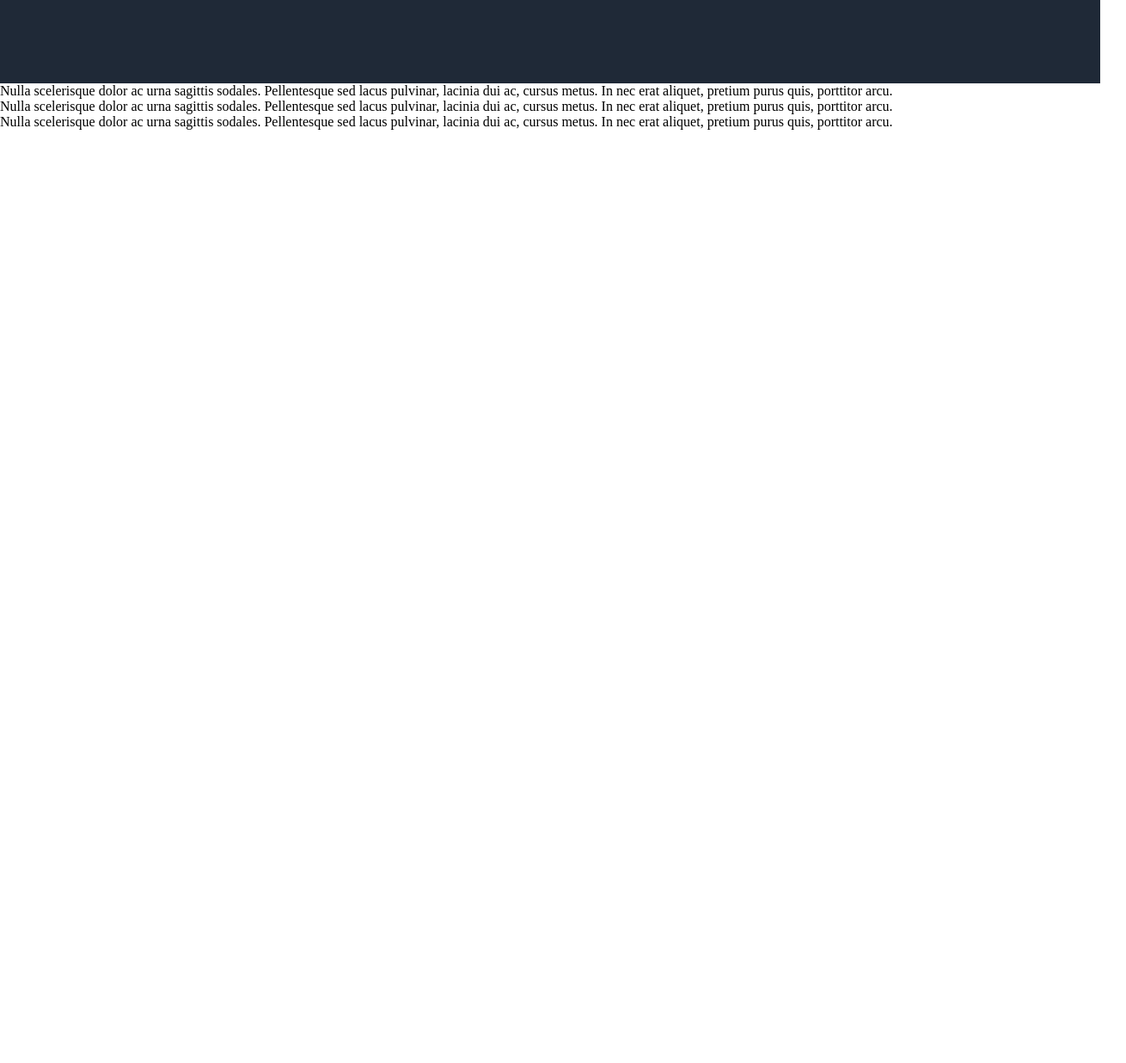
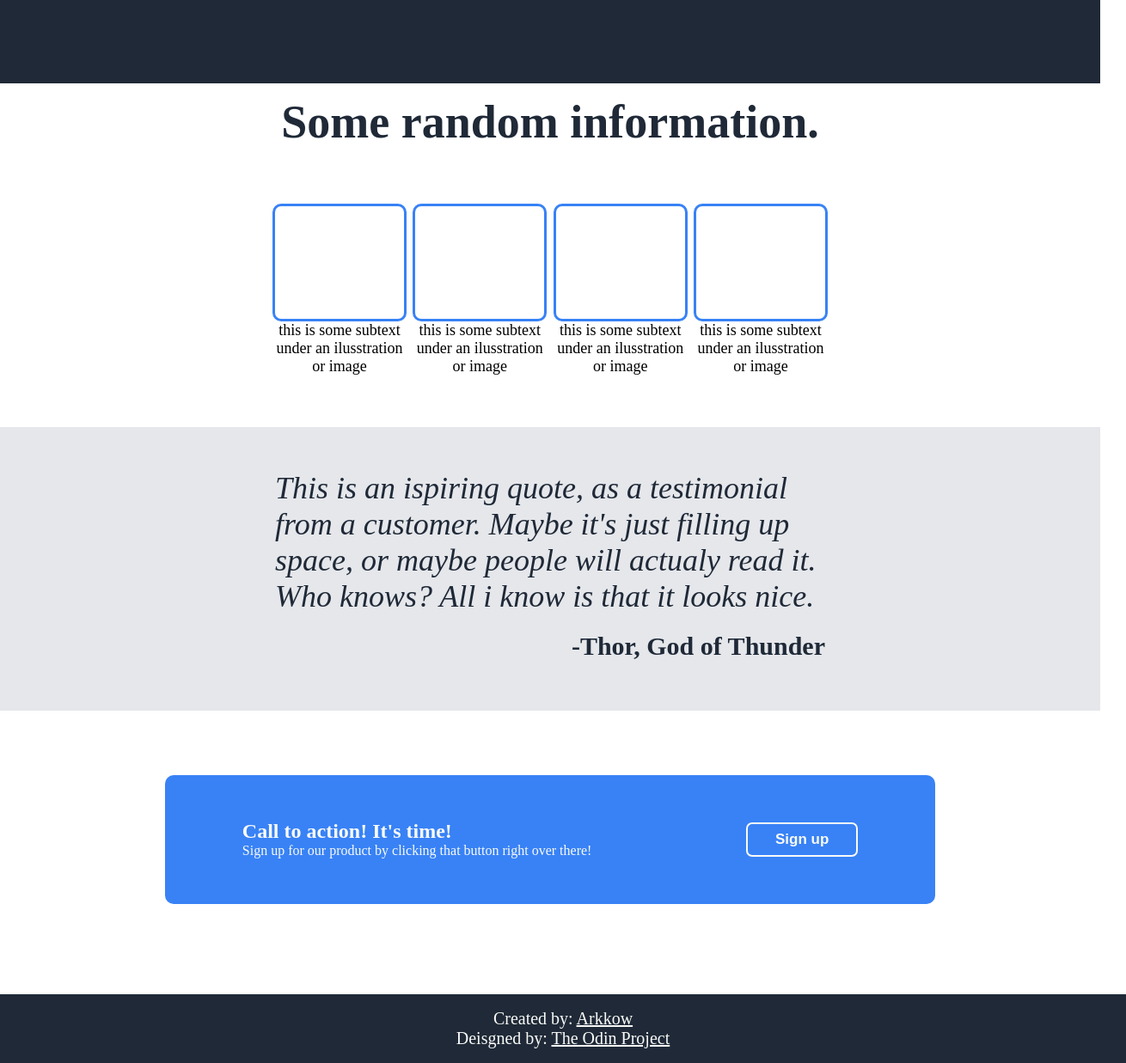
Before and after one commit to Arkkow/odin_Project-Landing-Page, a plain HTML site: page index.html in a window 1280 px wide. Shown: the part 399-1636 px from the top of the page at 86% size, 1310 px wide, since content can reach past the window. Before the commit the page ends 800 px from the top, so only its background shows below. Drawn offline with Linux system fonts and the light colour scheme.

Commit message:
feat: :art: Adding missing page parts
I added the missing divs and their format in css.

article-picture  article-quote   action   footer

```diff
--- a/index.html
+++ b/index.html
@@ -34,12 +34,55 @@
 
             </div>
         </div>
-        <div class="article_picture">Nulla scelerisque dolor ac urna sagittis sodales. Pellentesque sed lacus pulvinar,
-            lacinia dui ac, cursus metus. In nec erat aliquet, pretium purus quis, porttitor arcu.</div>
-        <div class="article_quote">Nulla scelerisque dolor ac urna sagittis sodales. Pellentesque sed lacus pulvinar,
-            lacinia dui ac, cursus metus. In nec erat aliquet, pretium purus quis, porttitor arcu.</div>
-        <div class="footer">Nulla scelerisque dolor ac urna sagittis sodales. Pellentesque sed lacus pulvinar, lacinia
-            dui ac, cursus metus. In nec erat aliquet, pretium purus quis, porttitor arcu.</div>
+        <div class="article-picture">
+            <div class="article-picture__header">
+                <h2>Some random information.</h2>
+            </div>
+            <div class="article-picture__gallery">
+                <div class="article-picture__gallery__item">
+                    <div class="article-picture__gallery__item__photo"></div>
+                    <span class="article-picture__gallery__item__text">this is some subtext under an ilusstration or
+                        image</span>
+                </div>
+                <div class="article-picture__gallery__item">
+                    <div class="article-picture__gallery__item__photo"></div>
+                    <span class="article-picture__gallery__item__text">this is some subtext under an ilusstration or
+                        image</span>
+                </div>
+                <div class="article-picture__gallery__item">
+                    <div class="article-picture__gallery__item__photo"></div>
+                    <span class="article-picture__gallery__item__text">this is some subtext under an ilusstration or
+                        image</span>
+                </div>
+                <div class="article-picture__gallery__item">
+                    <div class="article-picture__gallery__item__photo"></div>
+                    <span class="article-picture__gallery__item__text">this is some subtext under an ilusstration or
+                        image</span>
+                </div>
+            </div>
+        </div>
+        <div class="article-quote">
+            <div class="article-quote__text">
+                This is an ispiring quote, as a testimonial from a customer. Maybe it's just filling up space, or maybe
+                people will actualy read it. Who knows? All i know is that it looks nice.
+                <span class="article-quote__text__signature">-Thor, God of Thunder</span>
+            </div>
+        </div>
+        <div class="action">
+            <div class="action__caller">
+                <span class="action__caller__text">
+                    <h2 class="action__caller_text__header">Call to action! It's time!</h2>
+                    <span>Sign up for our product by clicking that button right over there!</span>
+                </span>
+                <button class="action__caller__button">Sign up</button>
+            </div>
+        </div>
+        <div class="footer">
+            <span>Created by: <a href="https://github.com/Arkkow">Arkkow</a></span>
+            <span>Deisgned by: <a href="https://www.theodinproject.com">The Odin Project</a></span>
+        </div>
+
+
     </div>
 </body>
 
--- a/styles.css
+++ b/styles.css
@@ -91,3 +91,139 @@ body {
     width: 100%;
 
 }
+
+.article-picture {
+    display: flex;
+    flex-direction: column;
+    align-items: center;
+}
+
+.article-picture__header {
+    width: 100%;
+    height: 50px;
+    display: flex;
+    align-items: center;
+    justify-content: center;
+    font-size: 36px;
+    font-weight: 800;
+    margin: 20px 0px;
+    color: #1F2937;
+}
+
+.article-picture__gallery {
+    width: 50%;
+    height: 300px;
+    display: flex;
+    flex-direction: row;
+    align-items: center;
+    justify-content: space-between;
+    margin-bottom: 10px;
+}
+
+.article-picture__gallery__item {
+    width: 150px;
+    height: 200px;
+    display: flex;
+    flex-direction: column;
+    align-items: center;
+    justify-content: center;
+}
+
+.article-picture__gallery__item__photo {
+    width: 100%;
+    height: 100%;
+    border: 3px solid #3882F6;
+    border-radius: 10px;
+}
+
+.article-picture__gallery__item__text {
+    text-align: center;
+    font-size: 18px;
+}
+
+.article-quote {
+    background-color: #E5E7EB;
+    height: 300px;
+    width: 100%;
+    display: flex;
+    align-items: center;
+    flex-direction: column;
+    justify-content: center;
+    padding-bottom: 30px;
+}
+
+.article-quote__text {
+    height: 200px;
+    width: 50%;
+    font-size: 36px;
+    font-weight: lighter;
+    color: #1F2937;
+    font-style: italic;
+
+}
+
+.article-quote__text__signature {
+    display: flex;
+    font-style: normal;
+    font-size: 30px;
+    justify-content: flex-end;
+    font-weight: bold;
+    padding-top: 20px;
+}
+
+.action {
+    height: 300px;
+    width: 100%;
+    display: flex;
+    align-items: center;
+    justify-content: center;
+    padding-bottom: 30px;
+}
+
+.action__caller {
+    height: 150px;
+    width: 70%;
+    background-color: #3882F6;
+    display: flex;
+    flex-direction: row;
+    align-items: center;
+    justify-content: space-around;
+    color: #F9FAF8;
+    border-radius: 10px;
+}
+
+.action__caller_text__header {
+    margin: 0;
+}
+
+.action__caller__button {
+    color: #F9FAF8;
+    background-color: #3882F6;
+    border: 2px solid #F9FAF8;
+    border-radius: 7px;
+    width: 130px;
+    height: 40px;
+    font-weight: bold;
+    font-size: 17px;
+}
+
+.footer {
+    height: 50px;
+    width: 100%;
+    display: flex;
+    flex-direction: column;
+    align-items: center;
+    justify-content: center;
+    background-color: #1F2937;
+    padding: 15px;
+    font-size: 20px;
+    color: #F9FAF8;
+}
+
+a:link {
+    color: #F9FAF8;
+}
+
+a:visited {
+    color: #F9FAF8;
+}
```
